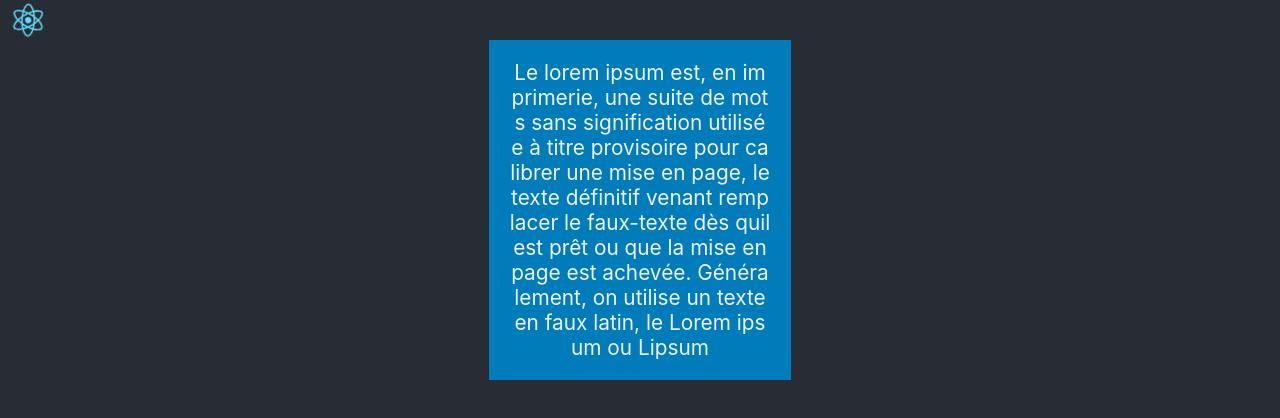
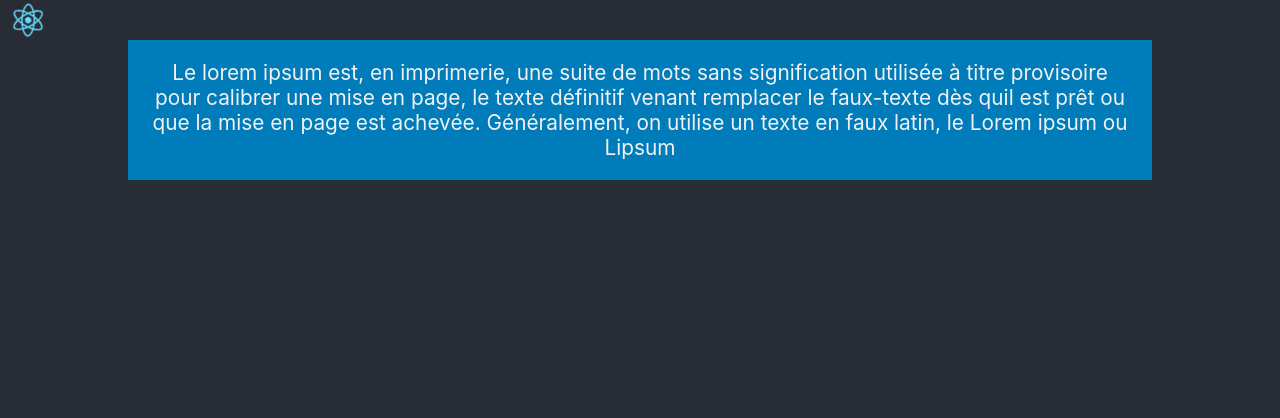
Before and after one commit to thomas37000/talentsoft-test, a React (Create React App) app in the folder talentsoft-test/: page / in a window 1280 px wide. In both pictures the pointer is over the element 639 px from the left and 72 px from the top of the page. Shown: the top 418 px of the page. Built offline with nearby package versions, Linux system fonts and the light colour scheme.

Commit message:
add a max-width in hover class txt

```diff
--- a/talentsoft-test/src/App.css
+++ b/talentsoft-test/src/App.css
@@ -21,7 +21,7 @@
 .txt:hover {
   text-overflow: clip;
   white-space: normal;
-  word-break: break-all;
+  max-width: 75ch;
 }
 
 @media (prefers-reduced-motion: no-preference) {
```
